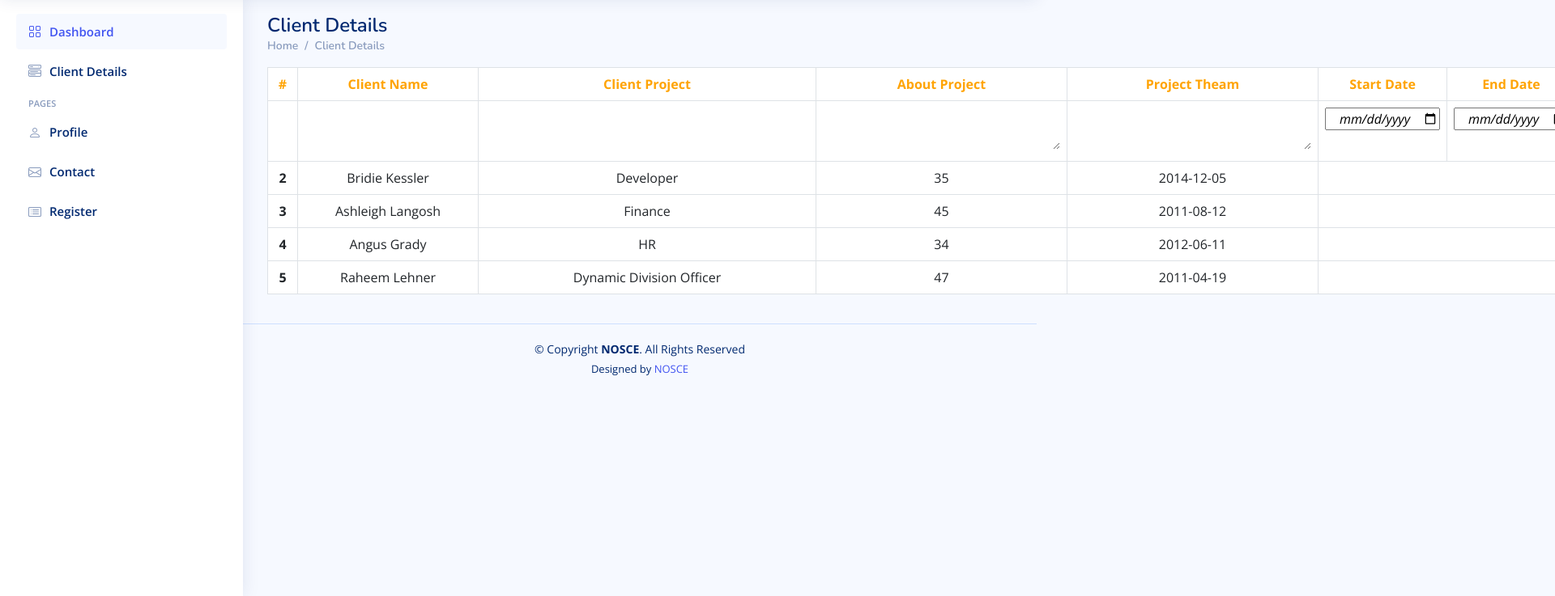
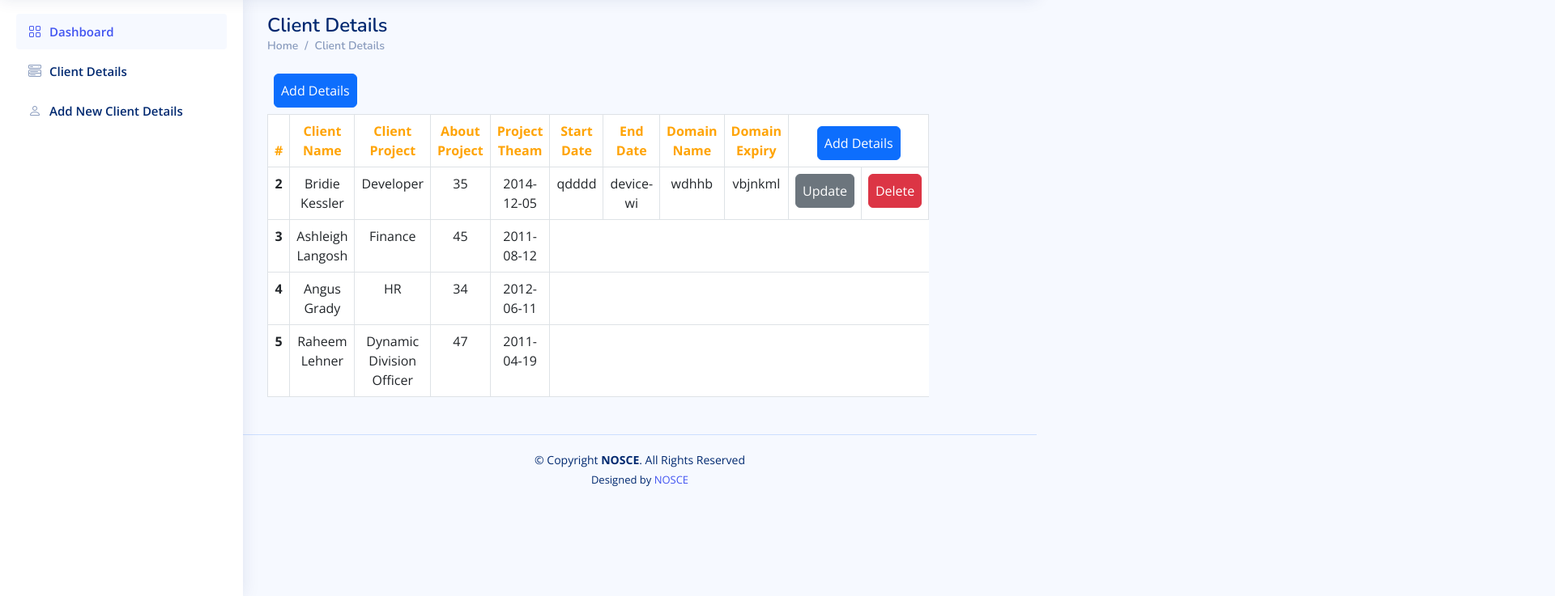
Before and after one commit to aleeshan813/client_data, a plain HTML site: page view_table.html in a window 1280 px wide. Shown: the part 63-800 px from the top of the page at 81% size, 1920 px wide, since content can reach past the window. Drawn offline with nearby package versions, Linux system fonts and the light colour scheme.

Commit message:
view_table page modified

```diff
--- a/view_table.html
+++ b/view_table.html
@@ -37,8 +37,7 @@
 
     <div class="d-flex align-items-center justify-content-between">
       <a href="index.html" class="logo d-flex align-items-center">
-        <img src="assets/img/logo.png" alt="">
-        <span class="d-none d-lg-block">NOSCE</span>
+        <img src="assets/img/apple-touch-icon-2.png" alt="">
       </a>
       <i class="bi bi-list toggle-sidebar-btn"></i>
     </div><!-- End Logo -->
@@ -62,28 +61,12 @@
         </a>
       </li>
 
-      <li class="nav-heading">Pages</li>
-
       <li class="nav-item">
-        <a class="nav-link collapsed" href="users-profile.html">
+        <a class="nav-link collapsed" href="add_client.html">
           <i class="bi bi-person"></i>
-          <span>Profile</span>
+          <span>Add New Client Details</span>
         </a>
       </li><!-- End Profile Page Nav -->
-
-      <li class="nav-item">
-        <a class="nav-link collapsed" href="pages-contact.html">
-          <i class="bi bi-envelope"></i>
-          <span>Contact</span>
-        </a>
-      </li><!-- End Contact Page Nav -->
-
-      <li class="nav-item">
-        <a class="nav-link collapsed" href="pages-register.html">
-          <i class="bi bi-card-list"></i>
-          <span>Register</span>
-        </a>
-      </li><!-- End Register Page Nav -->
 
     </ul>
 
@@ -97,9 +80,12 @@
         <ol class="breadcrumb">
           <li class="breadcrumb-item"><a href="index.html">Home</a></li>
           <li class="breadcrumb-item">Client Details</li>
-
         </ol>
       </nav>
+      <div class="p-2">
+        <div class="col-12">
+          <a href="add_client.html"><button class="btn btn-primary w-30 p-2" type="submit">Add Details</button></a>
+      </div>
     </div><!-- End Page Title -->
 
     <section class="section">
@@ -122,27 +108,27 @@
                     <th scope="col">End Date</th>
                     <th scope="col">Domain Name</th>
                     <th scope="col">Domain Expiry</th>
+                    <th scope="col" colspan="2"><div class="col-12">
+                      <div class="col-12">
+                        <a href="add_client.html"><button class="btn btn-primary w-30 p-2" type="submit">Add Details</button></a>
+                       </div>
+                    </th>
                   </tr>
                 </thead>
 
                 <tbody>
-                  <tr>
-                    <th scope="row"><input type="text" name="no" id="rowno" class="no-row"></th>
-                    <td><input type="text" name="cname" id="clientname" class="client-name"></td>
-                    <td><input type="text" name="cproject" id="cproject" class="client-project"></td>
-                    <td><textarea name="aproject" id="aproject" cols="30" rows="2" class="about-project"></textarea></td>
-                    <td><textarea name="pteam" id="pteam" cols="30" rows="2" class="project-team"></textarea></td>
-                    <td><input type="date" name="sdate" id="sdate" class="start-date"></td>
-                    <td><input type="date" name="edate" id="edate" class="end-date"></td>
-                    <td><textarea name="pteam" id="pteam" cols="30" rows="2" class="project-team"></textarea></td>
-                    <td><input type="date" name="edate" id="edate" class="domain-expairy"></td>
-                  </tr>
                   <tr>
                     <th scope="row">2</th>
                     <td>Bridie Kessler</td>
                     <td>Developer</td>
                     <td>35</td>
                     <td>2014-12-05</td>
+                    <td>qdddd</td>
+                    <td>device-wi</td>
+                    <td>wdhhb</td>
+                    <td>vbjnkml</td>
+                    <td><button class="btn btn-secondary w-30 p-2" type="submit">Update</button></a></td>
+                    <td><button class="btn btn-danger w-30 p-2" type="submit">Delete</button></td>
                   </tr>
                   <tr>
                     <th scope="row">3</th>
@@ -168,6 +154,7 @@
                 </tbody>
 
               </table>
+
               <!-- End Client Details Table -->
             </div>
           </div>
```
